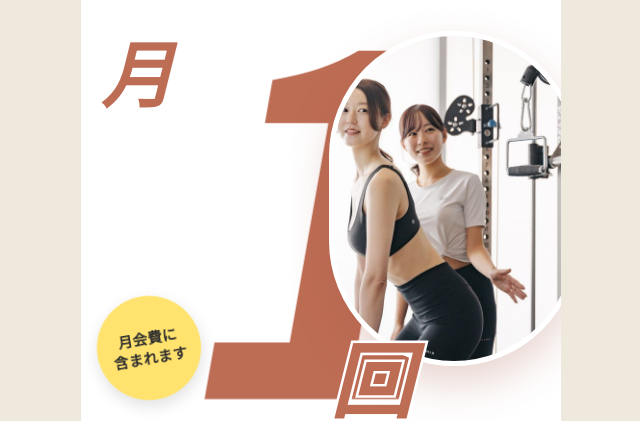
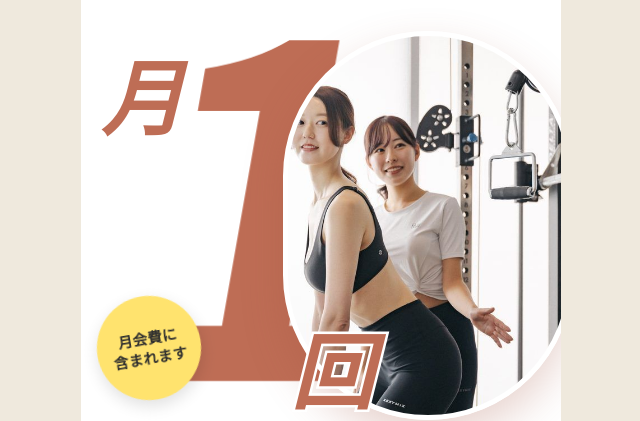
Before and after one commit to nagi-sketch/paw-line-assets, a plain HTML site: page okyozuka/index.html in a window 1280 px wide. Shown: the part 195-616 px from the top of the page, without its empty margins (319-959 px from the left). Drawn offline with Linux system fonts and the light colour scheme.

Commit message:
御経塚LP：冒頭の配置を前の版に戻し、書体だけLINEと同じに
Co-Authored-By: Claude Fable 5.2 <noreply@anthropic.com>

```diff
--- a/okyozuka/index.html
+++ b/okyozuka/index.html
@@ -51,11 +51,11 @@ h2.big{font-size:25px;font-weight:700;font-style:italic;line-height:1.5;text-ali
 .fv .tg>span{display:table}
 .fv .tg .t2{color:var(--accent);font-size:27px;margin-top:2px}
 .num{position:relative;height:min(92vw,440px);margin-top:6px}
-.num .one{position:absolute;left:14%;top:-3%;font-family:var(--jp);font-weight:700;font-size:min(98vw,470px);line-height:.92;color:var(--accent);transform:skewX(-10deg);transform-origin:50% 100%;letter-spacing:-.02em}
+.num .one{position:absolute;left:-1%;top:-5%;font-family:var(--jp);font-weight:700;font-size:min(96vw,460px);line-height:.92;color:var(--accent);transform:skewX(-10deg);transform-origin:50% 100%;letter-spacing:-.02em}
 .num .tsuki,.num .kai{position:absolute;font-weight:700;font-style:italic;color:var(--accent);font-size:min(17vw,82px);line-height:1}
-.num .tsuki{left:-2px;top:10%;font-size:min(15vw,72px)}
-.num .kai{left:52%;bottom:3%;z-index:3;-webkit-text-stroke:5px #fff;paint-order:stroke fill}
-.num .ph{position:absolute;right:-40px;top:9%;width:min(52vw,250px);aspect-ratio:1/1.34;border-radius:999px;background:url(img/personal.jpg) 30% center/cover;box-shadow:0 18px 40px rgba(162,85,63,.25);border:5px solid #fff}
+.num .tsuki{left:-2px;top:14%}
+.num .kai{left:43%;bottom:5%;z-index:3;-webkit-text-stroke:5px #fff;paint-order:stroke fill}
+.num .ph{position:absolute;right:-34px;top:9%;width:min(60vw,290px);aspect-ratio:1/1.34;border-radius:999px;background:url(img/personal.jpg) 30% center/cover;box-shadow:0 18px 40px rgba(162,85,63,.25);border:5px solid #fff}
 .num .seal{position:absolute;left:-6px;bottom:7%;z-index:2;width:104px;height:104px;border-radius:50%;background:var(--mk);display:flex;align-items:center;justify-content:center;text-align:center;transform:rotate(-10deg);box-shadow:0 6px 16px rgba(0,0,0,.12)}
 .num .seal span{font-weight:700;font-size:14.5px;line-height:1.4;letter-spacing:.02em}
 .fv .en2{font-family:var(--en);font-weight:700;color:var(--accent);font-size:min(7.300vw,35px);line-height:1.1;transform:skewX(-10deg);transform-origin:0 100%;letter-spacing:.01em;margin-top:2px;white-space:nowrap}
```
